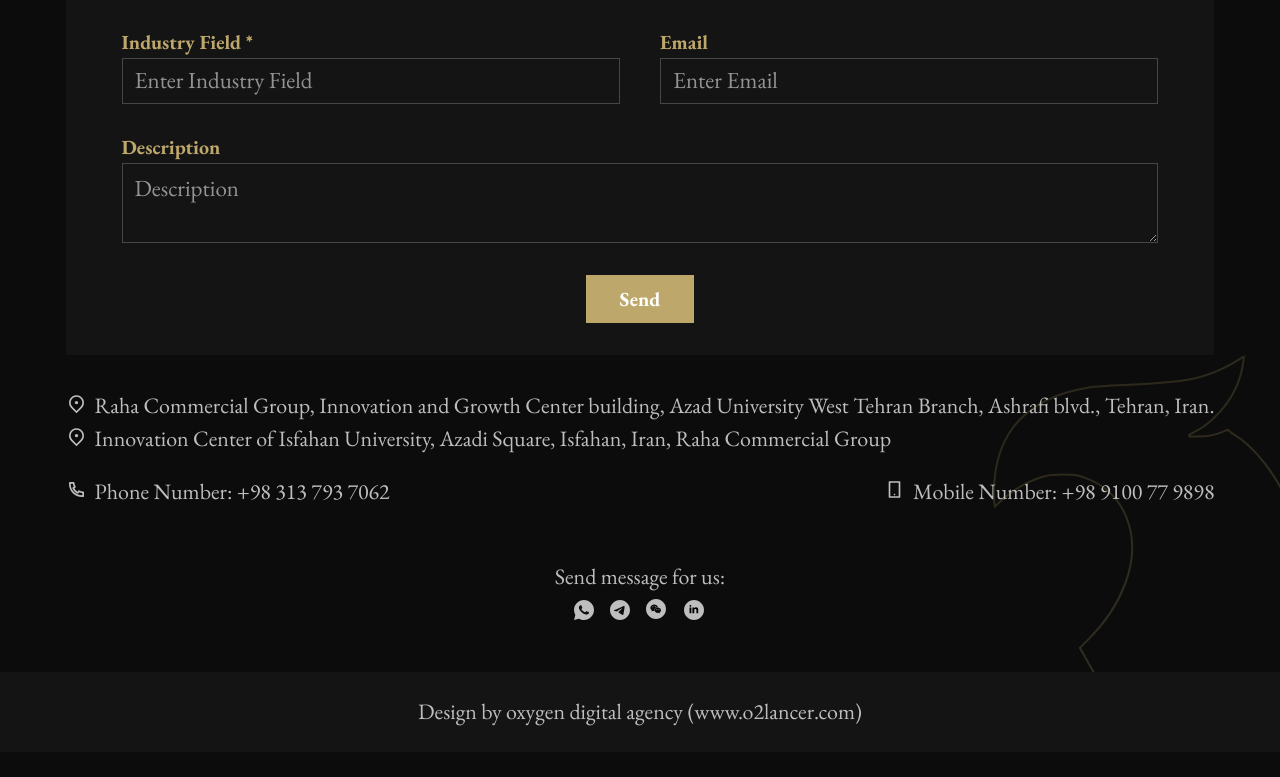
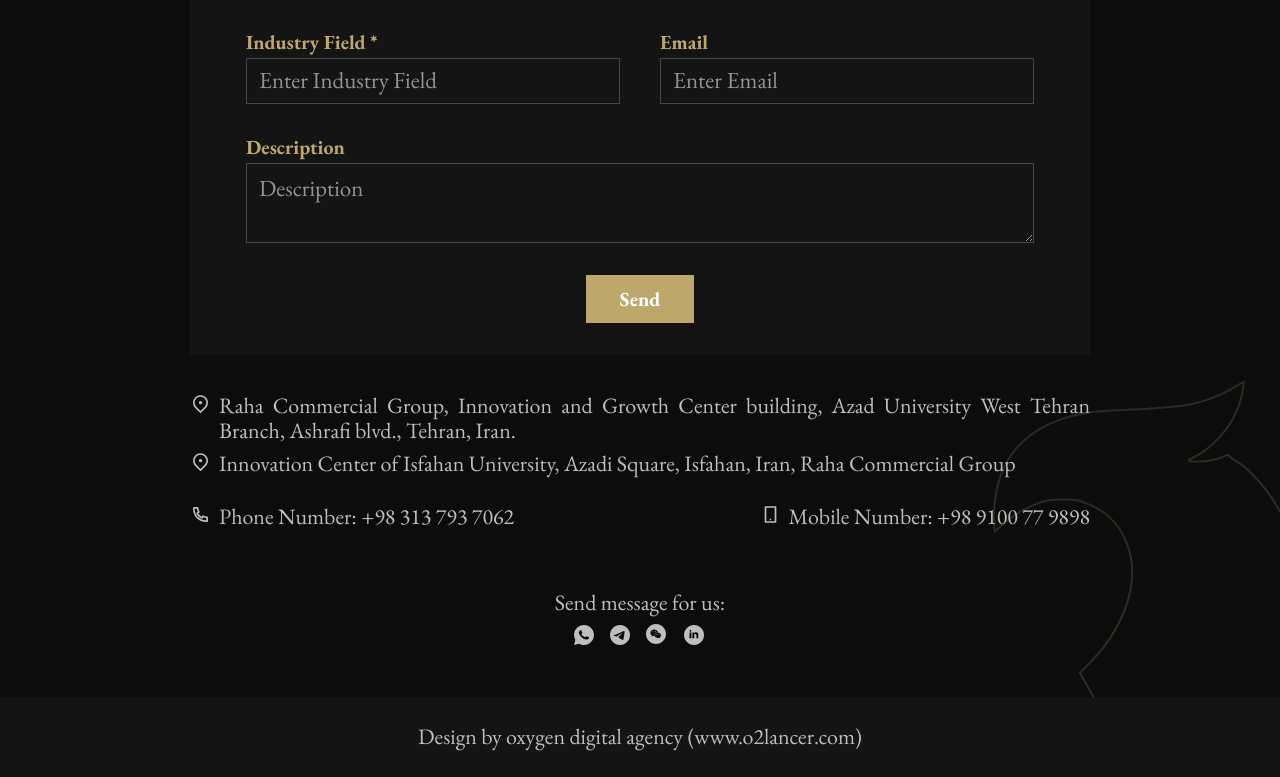
Before and after one commit to alihoushngi/Raha, a React (Vite) app: page / in a window 1280 px wide. Shown: the part 1331-2108 px from the top of the page. Before the commit the page ends 2083 px from the top, so only its background shows below. Built offline with nearby package versions, Linux system fonts and the light colour scheme.

Commit message:
bugs fixed

```diff
--- a/src/components/ContactUsSection/ContactUsSection.tsx
+++ b/src/components/ContactUsSection/ContactUsSection.tsx
@@ -185,7 +185,7 @@ const ContactUsSection = () => {
     );
   }
   return (
-    <div className="text-center flex justify-center items-center flex-col relative">
+    <div className="text-center flex justify-center items-center flex-col relative max-w-[900px]">
       <h3 className="font-bold text-3xl text-primary">Work with us</h3>
       <p className="mt-3 mb-[38px] w-[754px] font-normal text-[23px] text-secondary text-center max-sm:max-w-[332px] max-sm:text-[18px] max-sm:leading-[20.59px]">
         Ready to forge a collaborative path with Raha Commerce Group in your
@@ -281,14 +281,15 @@ const ContactUsSection = () => {
         </form>
       </div>
       <div className="mb-7 max-sm:max-w-[343px]">
-        <div className="text-center mb-7">
-          <p className="flex text-secondary font-normal text-[22px] leading-[25.17px] gap-2 max-sm:flex-col max-sm:text-left mb-2">
+        <div className="mb-7">
+          <p className="flex text-secondary font-normal text-[22px] leading-[25.17px] gap-2 max-sm:flex-col max-sm:text-left mb-2 text-justify">
             <svg
               width="21"
               height="21"
               viewBox="0 0 21 21"
               fill="none"
               xmlns="http://www.w3.org/2000/svg"
+              className="min-w-[21px]"
             >
               <g clipPath="url(#clip0_445_828)">
                 <path
```
Also changed, not shown: 1 other file (tests, documents, lock files or other folders).
